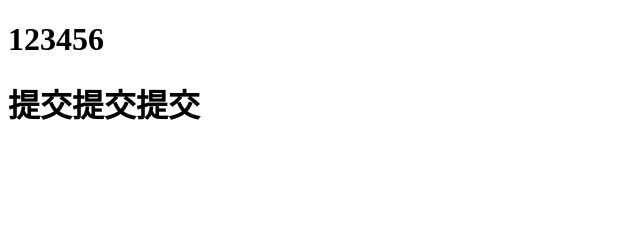
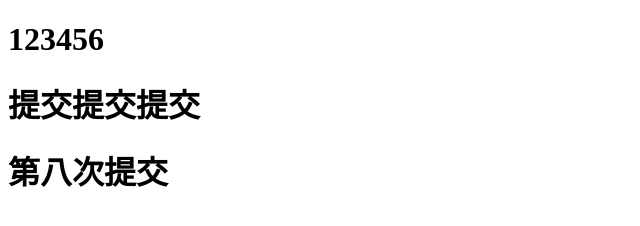
Before and after one commit to secret593553365/Vuedemo, a plain HTML site: page index.html in a window 1280 px wide. Shown: the whole page, without its empty margins (0-640 px from the left). Drawn offline with Linux system fonts and the light colour scheme.

Commit message:
第八次提交

```diff
--- a/index.html
+++ b/index.html
@@ -11,6 +11,7 @@
 <body>
     <h1>123456</h1>
     <h1>提交提交提交</h1>
+    <h1>第八次提交</h1>
 </body>
 
 </html>
```
